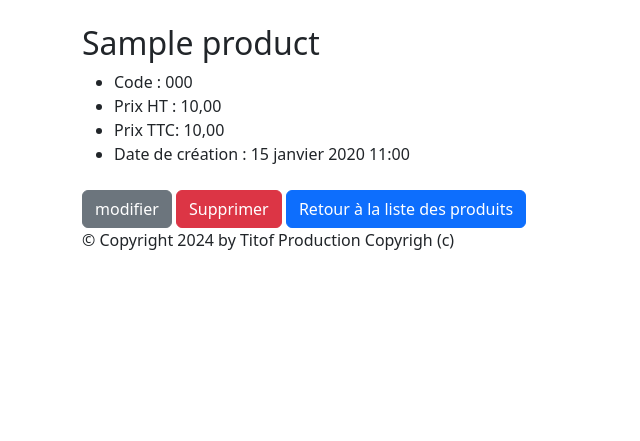
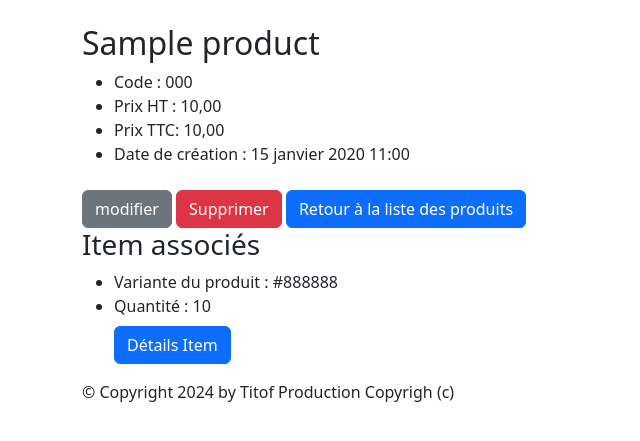
Before and after one commit to RomainMechain/myproject, a Django app: page /lesProduits/product/1 in a window 1280 px wide. Shown: the part 56-497 px from the top of the page, without its empty margins (0-640 px from the left). Run offline with Django 5.2, Linux system fonts and the light colour scheme; tables that the repository leaves empty hold one stand-in row (values such as "Sample post"); some libraries are stand-ins or nearby versions.

Commit message:
Ajout du changement du detail produit

```diff
--- a/GestionProduits/LesProduits/views.py
+++ b/GestionProduits/LesProduits/views.py
@@ -10,7 +10,7 @@ from django.core.mail import send_mail
 from django.shortcuts import redirect
 from django.forms.models import BaseModelForm
 from django.urls import reverse_lazy
-from django.contrib.auth.decorators import login_required
+from django.contrib.auth.decorators import login_required , user_passes_test
 from django.utils.decorators import method_decorator
 
 class HomeView(TemplateView) :
@@ -59,6 +59,7 @@ class ProductDetailView(DetailView):
 
     def get_context_data(self, **kwargs):
         context = super(ProductDetailView, self).get_context_data(**kwargs)
+        context['items'] = ProductItem.objects.filter(product=self.object)
         context['titreh1'] = "Détail produit"
         return context
 
--- a/GestionProduits/templates/Items/item_detail.html
+++ b/GestionProduits/templates/Items/item_detail.html
@@ -6,11 +6,12 @@ Mon application DJANGO
 <h1>{{titremenu}}</h1>
 {% endblock %}
 {% block contenu %}
-<h2>{{ productitem.code }}</h2>
+<h2>{{ productitem.product.name }}</h2>
 <ul>
-<li>Produit : {{ productitem.product }}</li>
+<li>Code : {{ productitem.code }}</li>
 {% for attribute in attributes %}
 <li>{{ attribute.product_attribute.name }} : {{ attribute.value }}</li>
+<li>Quantité : {{ productitem.quantity }}</li>
 {% empty %}
 <li>Aucun attribut associé à cette déclinaison.</li>
 {% endfor %}
--- a/GestionProduits/templates/LesProduits/detail_product.html
+++ b/GestionProduits/templates/LesProduits/detail_product.html
@@ -19,4 +19,16 @@
     <a href="{% url 'product-update' product.id %}" class="btn btn-secondary mt-2">modifier</a>
     <a href="{% url 'product-delete' product.id %}" class="btn btn-danger mt-2">Supprimer</a>
     <a href="{% url 'product-list' %}" class="btn btn-primary mt-2">Retour à la liste des produits</a>
+
+
+    <h3>Item associés</h3>
+    <ul>
+        {% for item in items %}
+            <li>Variante du produit : {{ item.color }}</li>
+            <li>Quantité : {{ item.quantity }}</li>
+            <a href="{% url 'item-detail' item.id %}" class="btn btn-primary mt-2">Détails Item</a>
+        {% empty %}
+            <li>Aucun item associé à ce produit.</li>
+        {% endfor %}
+    </ul>
 {% endblock %}
```
